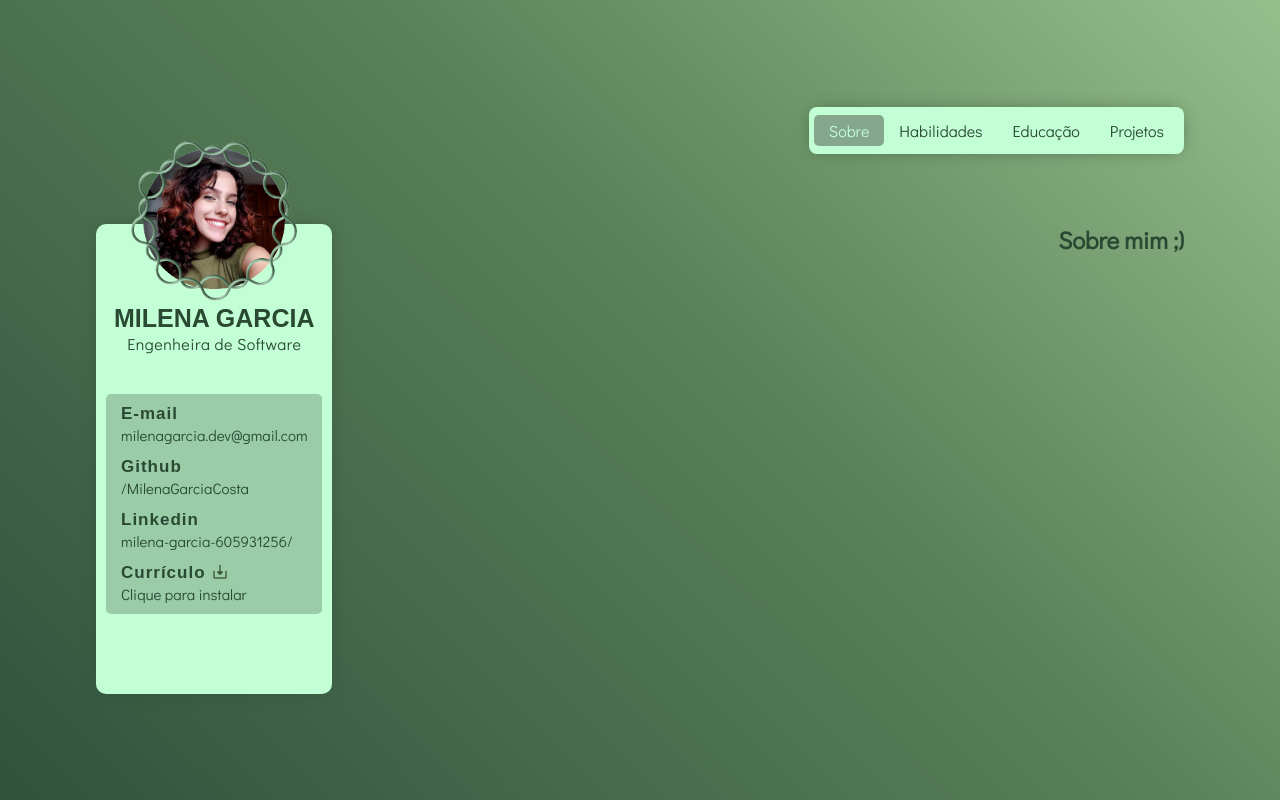
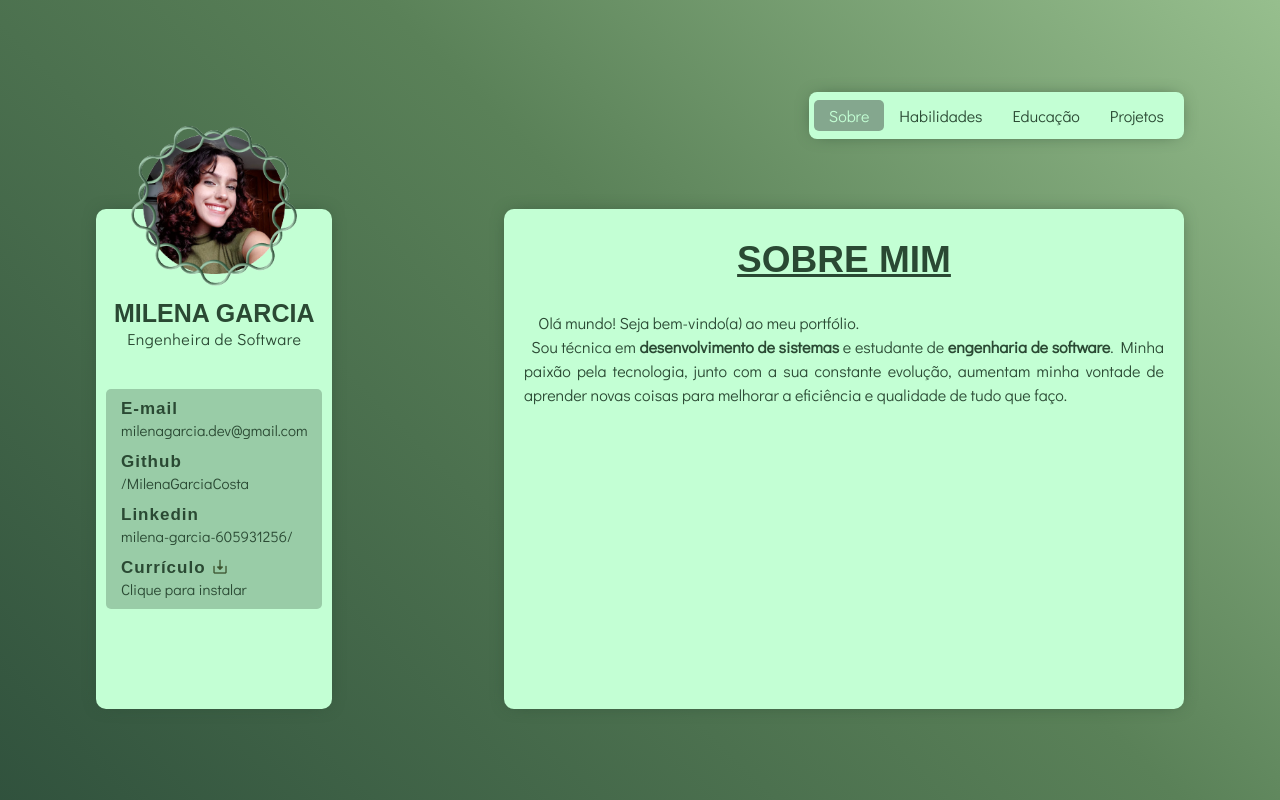
Before and after one commit to MilenaGarciaCosta/portfolio-remastered, a React (Vite) app in the folder portfolio/: page / in a window 1280 px wide. Built offline with nearby package versions, Linux system fonts and the light colour scheme; a web font is replaced by a local one.

Commit message:
PageWrap criado para modular e reutilizar a estrurura base dos conteúdos exibidos

```diff
--- a/portfolio/src/components/Sidebar.jsx
+++ b/portfolio/src/components/Sidebar.jsx
@@ -12,7 +12,7 @@ const Sidebar =()=> {
     }, [])
 
     return(
-        <aside id="section_container" className="sombra-container">
+        <aside id="section_container" className="sombra-container altura">
             <img id="foto_perfil" alt="Foto de perfil" src={FotoPerfil} />
             <div className="ajuste_altura_aside">
                 <h2>Milena Garcia</h2>
--- a/portfolio/src/layout/MainLayout.jsx
+++ b/portfolio/src/layout/MainLayout.jsx
@@ -1,23 +1,23 @@
 import { Outlet } from "react-router-dom";
-import "../styles/main.css"
+import "../styles/main.css";
 
-import Nav from "../components/Nav.jsx"
-import Sidebar from "../components/Sidebar.jsx"
+import Nav from "../components/Nav.jsx";
+import Sidebar from "../components/Sidebar.jsx";
 
-const MainLayout =()=> {
-    return(
+const MainLayout = () => {
+    return (
         <main id="main_container">
             <section id=" navbar">
-                <Nav/>
+                <Nav />
             </section>
 
             <div id="bottom_container">
                 <section id="sidebar">
-                    <Sidebar/>
+                    <Sidebar />
                 </section>
 
-                <section id="conteudo_container">
-                    <Outlet/> {/* Conteúdo dinâmico */}
+                <section id="conteudo_container" className="sombra-container altura">
+                    <Outlet /> {/* Conteúdo dinâmico */}
                 </section>
             </div>
 
--- /dev/null
+++ b/portfolio/src/layout/PageWrap.jsx
@@ -0,0 +1,14 @@
+import "../styles/conteudo.css"
+
+const PageWrap = ({ titulo, children }) => {
+    return (
+        <>
+            <h1 id="titulo_conteudo" className="titulo_conteudo">{titulo}</h1>
+            <div className="conteudo_container">
+                {children}
+            </div>
+        </>
+    )
+}
+
+export default PageWrap
--- a/portfolio/src/pages/Educacao.jsx
+++ b/portfolio/src/pages/Educacao.jsx
@@ -1,6 +1,10 @@
+import PageWrap from "../layout/PageWrap.jsx"
+
 const Educacao =()=>{
     return(
-        <h1>Educação aqui</h1>
+        <PageWrap id="titulo_educacao" titulo="Educação">
+
+        </PageWrap>
     )
 }
 
--- a/portfolio/src/pages/Habilidades.jsx
+++ b/portfolio/src/pages/Habilidades.jsx
@@ -1,6 +1,10 @@
+import PageWrap from "../layout/PageWrap.jsx"
+
 const Habilidades =()=>{
     return(
-        <h1>Habilidades aqui</h1>
+        <PageWrap id="titulo_habilidades" titulo="Habilidades">
+
+        </PageWrap>
     )
 }
 
--- a/portfolio/src/pages/Projetos.jsx
+++ b/portfolio/src/pages/Projetos.jsx
@@ -1,6 +1,10 @@
+import PageWrap from "../layout/PageWrap.jsx"
+
 const Projetos =()=>{
     return(
-        <h1>Projetos aqui</h1>
+        <PageWrap id="titulo_projetos" titulo="Projetos">
+
+        </PageWrap>
     )
 }
 
--- a/portfolio/src/pages/SobreMim.jsx
+++ b/portfolio/src/pages/SobreMim.jsx
@@ -1,6 +1,15 @@
+import PageWrap from "../layout/PageWrap.jsx"
+
 const SobreMim =()=>{
     return(
-        <h1>Sobre mim ;)</h1>
+        <>
+            <PageWrap id="titulo_sobre" titulo="Sobre mim">
+                <div id="texto_sobre_mim">
+                    <p>&nbsp;&nbsp;&nbsp;&nbsp;Olá mundo! Seja bem-vindo(a) ao meu portfólio.</p>
+                    <p>&nbsp;&nbsp;Sou técnica em <strong>desenvolvimento de sistemas</strong> e estudante de <strong>engenharia de software</strong>. Minha paixão pela tecnologia, junto com a sua constante evolução, aumentam minha vontade de aprender novas coisas para melhorar a eficiência e qualidade de tudo que faço.</p>
+                </div>
+            </PageWrap>
+        </>
     )
 }
 
--- /dev/null
+++ b/portfolio/src/styles/conteudo.css
@@ -0,0 +1,15 @@
+@import "main.css";
+
+.conteudo_container{
+    overflow: auto;
+    text-align: justify;
+    line-height: 1.5;
+}
+
+.titulo_conteudo{
+    font-family: var(--fonte-titulos);
+    font-size: 37px;
+    text-transform: uppercase;
+    text-decoration: underline;
+    margin: 30px 0;
+}
--- a/portfolio/src/styles/main.css
+++ b/portfolio/src/styles/main.css
@@ -64,7 +64,6 @@ body {
   width: 85vw;
 }
 
-
 /* Animação da cor de fundo do body*/
 @keyframes color {
     0% {
@@ -103,3 +102,18 @@ img, .titulo{
   justify-content: space-between;
   margin-top: 70px;
 }
+
+/* Conteiner de conteúdos */
+#conteudo_container{
+  display: flex;
+  flex-direction: column;
+  align-items: center;
+  width: 50vw;
+  background-color: var(--verde-container);
+  border-radius: 10px;
+  padding: 0 20px;
+}
+
+.altura{
+  height: 500px;
+}
--- a/portfolio/src/styles/sidebar.css
+++ b/portfolio/src/styles/sidebar.css
@@ -21,7 +21,7 @@
 
 .ajuste_altura_aside{
     position: relative;
-    top: -80px;
+    top: -70px;
 }
 
 #informacoes_container{
```
